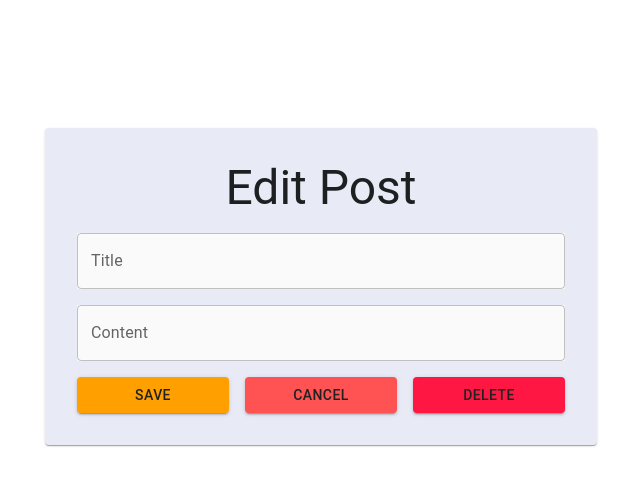
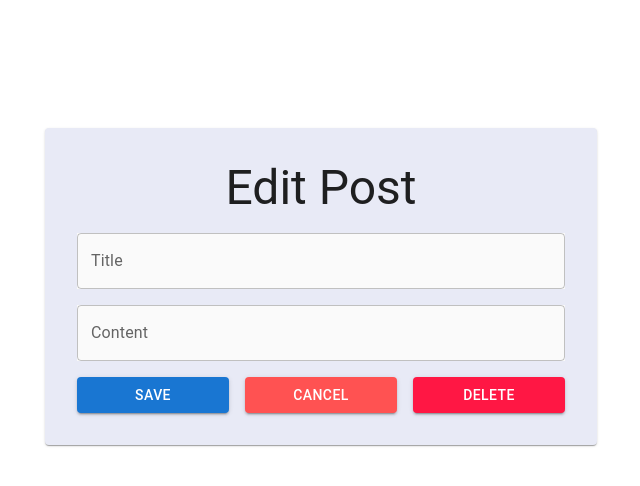
Before and after one commit to ApisitKetmuang/React-Frontend-Test, a React (Vite) app: page /edit/1 in a window 1280 px wide. Shown: the top 486 px of the page, without its empty margins (319-959 px from the left). Built offline with nearby package versions, Linux system fonts and the light colour scheme; no server answers.

Commit message:
edit button

```diff
--- a/src/pages/Create.jsx
+++ b/src/pages/Create.jsx
@@ -93,7 +93,7 @@ const Create = () => {
                 <Button
                   variant="contained"
                   fullWidth
-                  style={{ color: grey[900], backgroundColor: red["A200"] }}
+                  style={{ backgroundColor: red["A200"] }}
                 >
                   Cancel
                 </Button>
@@ -104,7 +104,7 @@ const Create = () => {
               <Button
                 variant="contained"
                 fullWidth
-                style={{ color: grey[900], backgroundColor: green[400] }}
+                style={{ backgroundColor: green[400] }}
                 onClick={() => handlePublishNow()}
               >
                 Publish Now
--- a/src/pages/Edit.jsx
+++ b/src/pages/Edit.jsx
@@ -89,7 +89,6 @@ const Edit = () => {
                 type="submit"
                 variant="contained"
                 fullWidth
-                style={{ color: grey[900], backgroundColor: amber[700] }}
               >
                 Save
               </Button>
@@ -99,7 +98,7 @@ const Edit = () => {
                 <Button
                   variant="contained"
                   fullWidth
-                  style={{ color: grey[900], backgroundColor: red["A200"] }}
+                  style={{ backgroundColor: red["A200"] }}
                 >
                   Cancel
                 </Button>
@@ -109,7 +108,7 @@ const Edit = () => {
               <Button
                 variant="contained"
                 fullWidth
-                style={{ color: grey[900], backgroundColor: red["A400"] }}
+                style={{ backgroundColor: red["A400"] }}
                 onClick={() => handleDelete(post.id)}
               >
                 Delete
```
